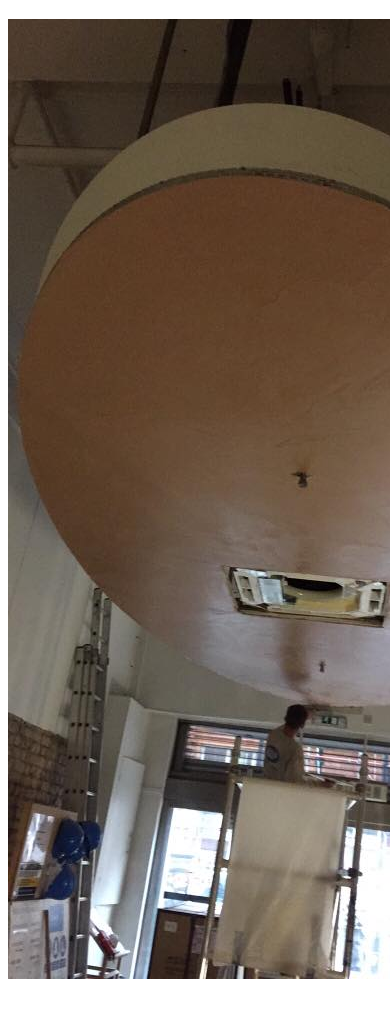
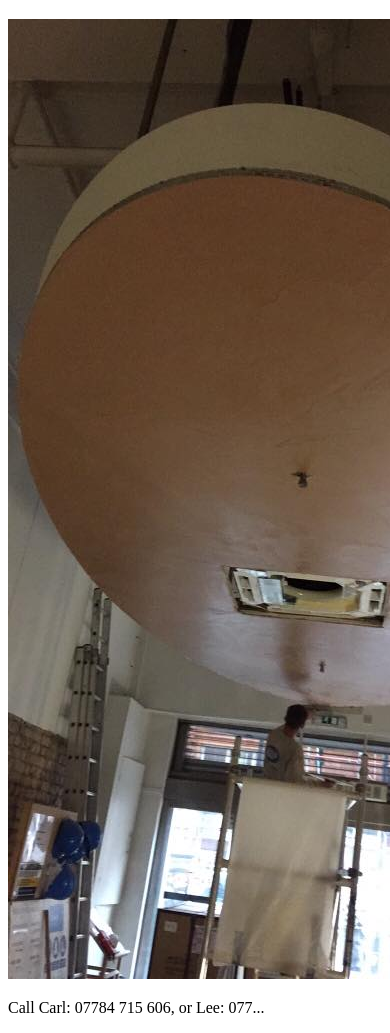
Before and after one commit to fmalina/wiganplaster, a plain HTML site: page index.html in a window 390 px wide. Shown: the part 61-1094 px from the top of the page. Before the commit the page ends 1060 px from the top, so only its background shows below. Drawn offline with Linux system fonts and the light colour scheme.

Commit message:
Added phone number

```diff
--- a/index.html
+++ b/index.html
@@ -6,5 +6,7 @@
     <body>
         <h1>Wigan plastering</h1>
         <p><img src="egg-skimming.jpg">
+        <p>Call Carl: 07784 715 606,
+            or Lee: 077...
     </body>
 </html>
```
